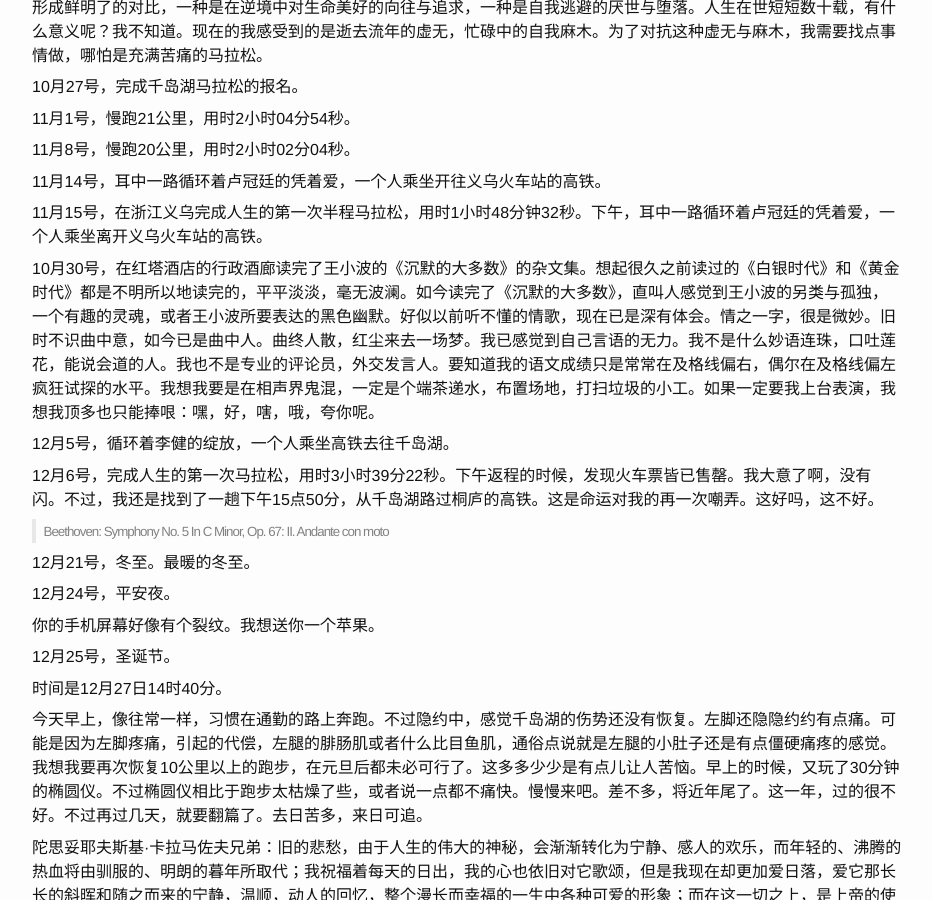
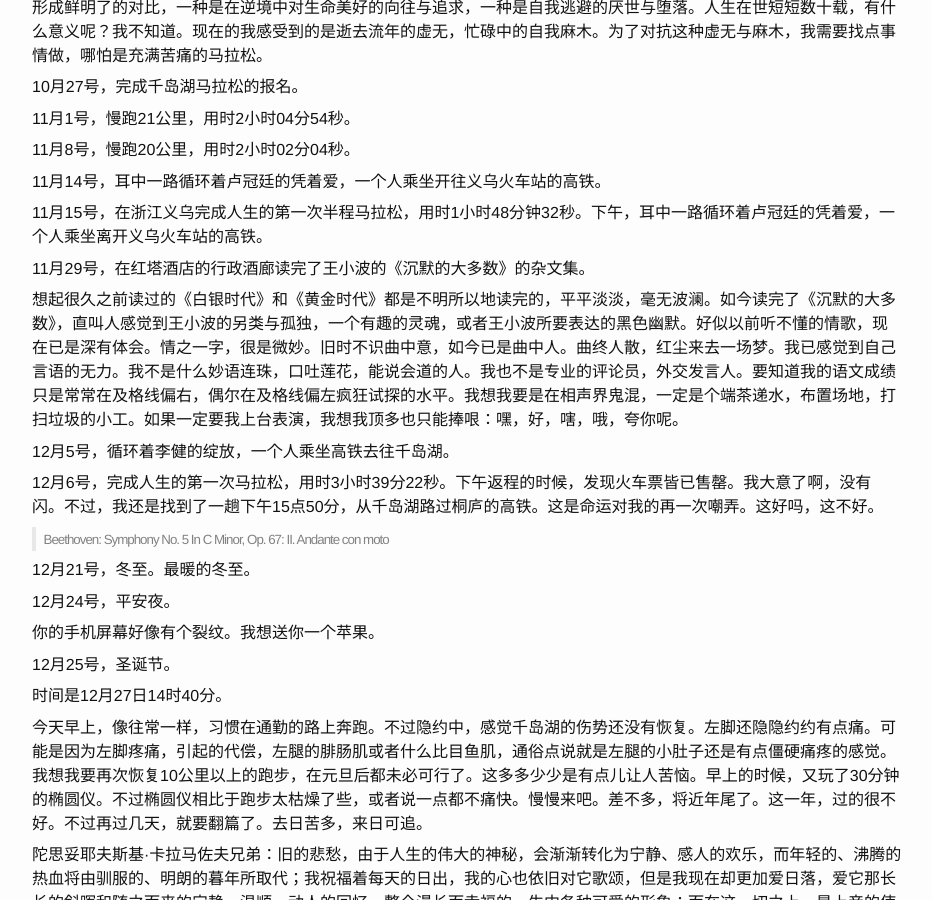
Before and after one commit to lianyu1115/lianyu, a Jekyll site: the page built from _tombstones/2020-12-26-annual-summary-2020.md, in a window 1280 px wide and 900 px high, scrolled down 6275 px. Shown: the whole window, without its empty margins (173-1105 px from the left). Built offline with Jekyll 4.4.1, drawn with Linux system fonts in a browser that asks for light colours.

Commit message:
Fix timing

```diff
--- a/_tombstones/2020-12-26-annual-summary-2020.md
+++ b/_tombstones/2020-12-26-annual-summary-2020.md
@@ -199,7 +199,9 @@ tags: ''
 
 11月15号，在浙江义乌完成人生的第一次半程马拉松，用时1小时48分钟32秒。下午，耳中一路循环着卢冠廷的凭着爱，一个人乘坐离开义乌火车站的高铁。
 
-10月30号，在红塔酒店的行政酒廊读完了王小波的《沉默的大多数》的杂文集。想起很久之前读过的《白银时代》和《黄金时代》都是不明所以地读完的，平平淡淡，毫无波澜。如今读完了《沉默的大多数》，直叫人感觉到王小波的另类与孤独，一个有趣的灵魂，或者王小波所要表达的黑色幽默。好似以前听不懂的情歌，现在已是深有体会。情之一字，很是微妙。旧时不识曲中意，如今已是曲中人。曲终人散，红尘来去一场梦。我已感觉到自己言语的无力。我不是什么妙语连珠，口吐莲花，能说会道的人。我也不是专业的评论员，外交发言人。要知道我的语文成绩只是常常在及格线偏右，偶尔在及格线偏左疯狂试探的水平。我想我要是在相声界鬼混，一定是个端茶递水，布置场地，打扫垃圾的小工。如果一定要我上台表演，我想我顶多也只能捧哏：嘿，好，嗐，哦，夸你呢。
+11月29号，在红塔酒店的行政酒廊读完了王小波的《沉默的大多数》的杂文集。
+
+想起很久之前读过的《白银时代》和《黄金时代》都是不明所以地读完的，平平淡淡，毫无波澜。如今读完了《沉默的大多数》，直叫人感觉到王小波的另类与孤独，一个有趣的灵魂，或者王小波所要表达的黑色幽默。好似以前听不懂的情歌，现在已是深有体会。情之一字，很是微妙。旧时不识曲中意，如今已是曲中人。曲终人散，红尘来去一场梦。我已感觉到自己言语的无力。我不是什么妙语连珠，口吐莲花，能说会道的人。我也不是专业的评论员，外交发言人。要知道我的语文成绩只是常常在及格线偏右，偶尔在及格线偏左疯狂试探的水平。我想我要是在相声界鬼混，一定是个端茶递水，布置场地，打扫垃圾的小工。如果一定要我上台表演，我想我顶多也只能捧哏：嘿，好，嗐，哦，夸你呢。
 
 12月5号，循环着李健的绽放，一个人乘坐高铁去往千岛湖。
 
```
